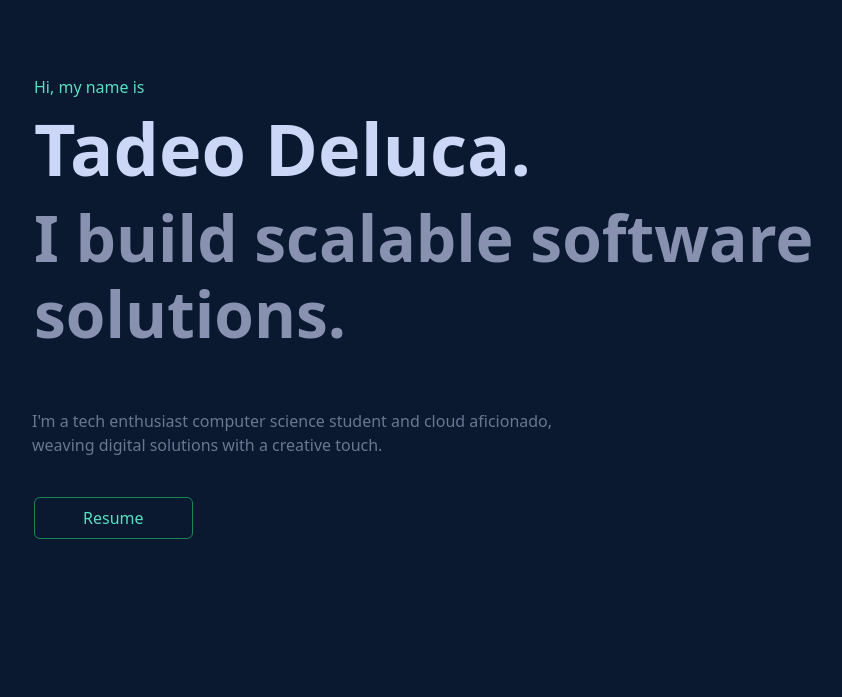
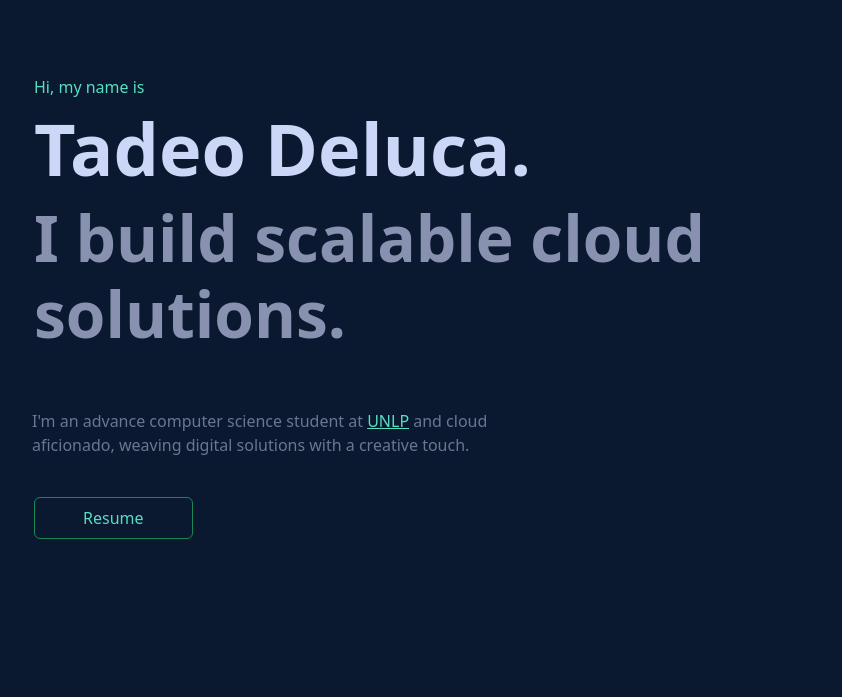
Before and after one commit to TadeopCreator/portfolio-website, a Django app: page / in a window 1280 px wide. Shown: the part 82-779 px from the top of the page, without its empty margins (153-995 px from the left). Run offline with Django 4.2, Linux system fonts and the light colour scheme; data that the repository does not hold is empty.

Commit message:
GCP migration

```diff
--- /dev/null
+++ b/firestore_config.py
@@ -0,0 +1,3 @@
+from google.cloud import firestore
+
+db = firestore.Client(project='portfolio-website-416922', database='projects')
--- a/portfolio/templates/_partials/about.html
+++ b/portfolio/templates/_partials/about.html
@@ -14,18 +14,20 @@
     </div>
     <div class="row">
         <div class="col-md-6">
-            <p class="fw-light light-blue-color">Hello! I'm Tadeo Deluca, an Advance Computer Science student from Argentina. I'm an avid enthusiast of Python, Cloud Computing and challenging projects.
+            <p class="fw-light light-blue-color">I've hands-on experience in building Google Cloud applications and hold Google Cloud Skills Boost certs. I'm also keen on exploring AI and machine learning to drive impactful solutions.
+
+                Here are a few technologies I’ve been working with recently:
             </p>
             <p class="fw-light light-blue-color">Here are a few technologies I’ve been working with recently:</p>
             <ul class="list-group">
+                <li class="list-group-item fw-light main-text-color" style="background-color: #040a13;">Google Cloud</li>
+                <li class="list-group-item fw-light main-text-color" style="background-color: #040a13;">Docker</li>
                 <li class="list-group-item fw-light main-text-color" style="background-color: #040a13;">Python</li>
-                <li class="list-group-item fw-light main-text-color" style="background-color: #040a13;">AWS</li>
-                <li class="list-group-item fw-light main-text-color" style="background-color: #040a13;">Docker</li>
-                <li class="list-group-item fw-light main-text-color" style="background-color: #040a13;">SQL</li>
+                <li class="list-group-item fw-light main-text-color" style="background-color: #040a13;">SQL/NoSQL</li>
             </ul>
         </div>
         <div class="col-md-4 mt-3 text-center">
-            <img src="{% static 'portfolio/profile.png' %}" class="img-fluid rounded" alt="Profile Picture">
+            <img src="https://storage.cloud.google.com/portfolio_static_content/profile.png" class="img-fluid rounded" alt="Profile Picture">
         </div>
     </div>
 </div>
--- a/portfolio/templates/_partials/navbar.html
+++ b/portfolio/templates/_partials/navbar.html
@@ -14,7 +14,7 @@
           <li class="nav-item"><a class="nav-link navbar-text" href="/#about-me">About</a></li>
           <li class="nav-item"><a class="nav-link navbar-text" href="/projects">Portfolio</a></li>
           <li class="nav-item"><a class="nav-link navbar-text" href="/#get-in-touch">Get in Touch</a></li>
-          <li class="nav-item"><a type="button" href="{% static 'portfolio/Resume.pdf' %}" class="btn btn-outline-success px-3" style="background-color: #0a192f; color: #57DFC2;" target="_blank">Resume</a></li>
+          <li class="nav-item"><a type="button" href="https://storage.cloud.google.com/portfolio_static_content/Resume-Tadeo-Deluca.pdf" class="btn btn-outline-success px-3" style="background-color: #0a192f; color: #57DFC2;" target="_blank">Resume</a></li>
         </ul>
       </div>
     </div>
--- a/portfolio/templates/_partials/other-projects.html
+++ b/portfolio/templates/_partials/other-projects.html
@@ -8,7 +8,7 @@
             {% for project in projects %}
             {% if not project.featured %}
                 <div class="col-md-4">
-                    <div onclick="location.href='{{project.url}}';" style="cursor: pointer;" class="container border border-secondary border-opacity-25 rounded my-3 p-4" style="background-color: #112140;">
+                    <div onclick="window.open('{{project.url}}');" style="cursor: pointer;" class="container border border-secondary border-opacity-25 rounded my-3 p-4" style="background-color: #112140;">
                         <div class="d-flex justify-content-between mb-2">
                             <svg class="main-text-color" xmlns="http://www.w3.org/2000/svg" width="32" height="32" fill="currentColor" class="bi bi-folder" viewBox="0 0 16 16">
                                 <path d="M.54 3.87.5 3a2 2 0 0 1 2-2h3.672a2 2 0 0 1 1.414.586l.828.828A2 2 0 0 0 9.828 3h3.982a2 2 0 0 1 1.992 2.181l-.637 7A2 2 0 0 1 13.174 14H2.826a2 2 0 0 1-1.991-1.819l-.637-7a1.99 1.99 0 0 1 .342-1.31zM2.19 4a1 1 0 0 0-.996 1.09l.637 7a1 1 0 0 0 .995.91h10.348a1 1 0 0 0 .995-.91l.637-7A1 1 0 0 0 13.81 4H2.19zm4.69-1.707A1 1 0 0 0 6.172 2H2.5a1 1 0 0 0-1 .981l.006.139C1.72 3.042 1.95 3 2.19 3h5.396l-.707-.707z"/>
@@ -33,8 +33,12 @@
                             </a>
                         </div>
                         <h3 style="color: #CCD6F6;">{{project.title}}</h3>
-                        <p class="light-blue-color">{{project.description}}</p>
-                        <p class="light-blue-color fw-light">{{project.tags}}</p>
+                        <p class="light-blue-color">{{project.desc}}</p>
+                        <div class="mx-3 mt-1">
+                            {% for tag in project.tags %}
+                                <span class="badge rounded-pill text-bg-secondary">{{ tag }}</span>
+                            {% endfor %}
+                        </div>
                       </div>
                 </div>
                 {% endif %}
--- a/portfolio/templates/_partials/portfolio.html
+++ b/portfolio/templates/_partials/portfolio.html
@@ -8,16 +8,16 @@
         {% if project.featured %}
         <div class="row text-center mb-4"></div>
             <div class="col-md-6 d-none d-md-block">
-                <img class="img-fluid border border-success border-2 rounded rounded-3 border-opacity-50" src="{{project.image.url}}" alt="{{project.title}}"/>
+                <img class="img-fluid border border-success border-2 rounded rounded-3 border-opacity-50" src="{{project.image}}" alt="{{project.title}}"/>
             </div>
             <div class="col-md-6 p-3">
                 <h6 class="fw-light main-text-color">Featured Project</h6>
                 <h3 class="fw-semibold" style="color: #CCD6F6;">{{project.title}}</h3>
                 <div class="col-md-6 d-block d-md-none d-lg-none">
-                    <img class="img-fluid border border-success border-2 rounded rounded-3 border-opacity-50" src="{{project.image.url}}" alt="{{project.title}}"/>
+                    <img class="img-fluid border border-success border-2 rounded rounded-3 border-opacity-50" src="{{project.image}}" alt="{{project.title}}"/>
                 </div>
                 <div class="container border border-secondary border-opacity-25 rounded my-3 p-2">
-                    <p class="light-blue-color">{{project.description}}</p>
+                    <p class="light-blue-color">{{project.desc}}</p>
                 </div>
                 <div class="d-flex">
                     <a class="footer-button" href="{{project.url}}" target="_blank">
@@ -38,7 +38,11 @@
                         </svg>
                         {% endif %}
                     </a>
-                    <p class="mx-3 mt-1 light-blue-color">{{project.tags}}</p>
+                    <div class="mx-3 mt-1">
+                        {% for tag in project.tags %}
+                            <span class="badge rounded-pill text-bg-secondary">{{ tag }}</span>
+                        {% endfor %}
+                    </div>
                 </div>
             </div>
             {% endif %}
--- a/portfolio/templates/home.html
+++ b/portfolio/templates/home.html
@@ -6,15 +6,15 @@
         <div class="col-md-10 my-5 mx-auto">
             <h6 class="fw-light main-text-color">Hi, my name is</h6>
             <h1 class="display-2 fw-bolder" style="color: #CCD6F6;">Tadeo Deluca.</h1>
-            <h1 class="display-3 fw-bold" style="color: #8892B0;">I build scalable software solutions.</h1>
+            <h1 class="display-3 fw-bold" style="color: #8892B0;">I build scalable cloud solutions.</h1>
         </div>
         <div class="row">
             <div class="col-md-6 offset-md-1">
-                <p class="fw-light" style="color: #6B7691;">I'm a tech enthusiast computer science student and cloud aficionado, weaving digital solutions with a creative touch.</p>
+                <p class="fw-light" style="color: #6B7691;">I'm an advance computer science student at <a class="link-offset-2 link-underline link-underline-opacity-50" style="color: #57DFC2;" href="https://unlp.edu.ar/" target="_blank">UNLP</a> and cloud aficionado, weaving digital solutions with a creative touch.</p>
             </div>
         </div>
         <div class="col-md-10 my-4 mx-auto">
-            <a type="button" href="{% static 'portfolio/Resume.pdf' %}" class="btn btn-outline-success px-5 py-2" style="background-color: #0a192f; color: #57DFC2;" target="_blank">Resume</a>
+            <a type="button" href="https://storage.cloud.google.com/portfolio_static_content/Resume-Tadeo-Deluca.pdf" class="btn btn-outline-success px-5 py-2" style="background-color: #0a192f; color: #57DFC2;" target="_blank">Resume</a>
         </div>
     </div>
 
--- a/portfolio/views.py
+++ b/portfolio/views.py
@@ -1,8 +1,16 @@
 from django.shortcuts import render
-from .models import Project
+from google.cloud import firestore
+from firestore_config import db
 
 # Create your views here.
 def home(request):
-    projects = Project.objects.all()
+    # Get document from projects collection
+    docs_ref = db.collection('projects').order_by('rank', direction=firestore.Query.ASCENDING).stream()
+    docs = [doc.to_dict() for doc in docs_ref]
 
-    return render(request, 'home.html', {'projects': projects})
+    # Pasa los documentos al contexto
+    context = {
+        'projects': docs
+    }
+
+    return render(request, 'home.html', context)
--- a/projects/templates/archive.html
+++ b/projects/templates/archive.html
@@ -30,7 +30,11 @@
             <h5 style="color: #CCD6F6;">{{project.title}}</h5>
         </div>
         <div class="col-md-5">
-            <h6 class="fw-light" style="color: #8892B0;">{{project.tags}}</h6>
+            <div class="mx-3 mt-1">
+                {% for tag in project.tags %}
+                    <span class="badge rounded-pill text-bg-secondary">{{ tag }}</span>
+                {% endfor %}
+            </div>
         </div>
         <div class="col-md-1 text-end">
             <a href="{{ project.url }}" target="_blank">
--- a/requirements.txt
+++ b/requirements.txt
@@ -13,3 +13,4 @@ sqlparse==0.4.4
 typing_extensions==4.7.1
 urllib3==1.26.11
 whitenoise==6.5.0
+google-cloud-firestore==2.14.0
```
Also changed, not shown: projects/views.py (+11 -7 lines), 3 other files.
